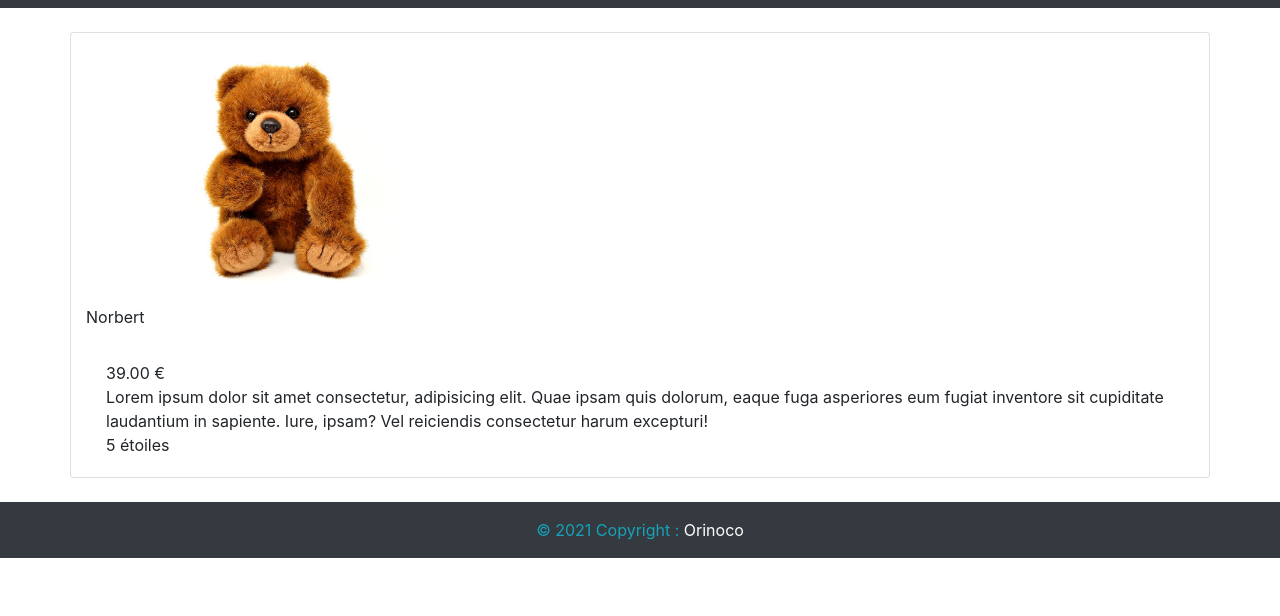
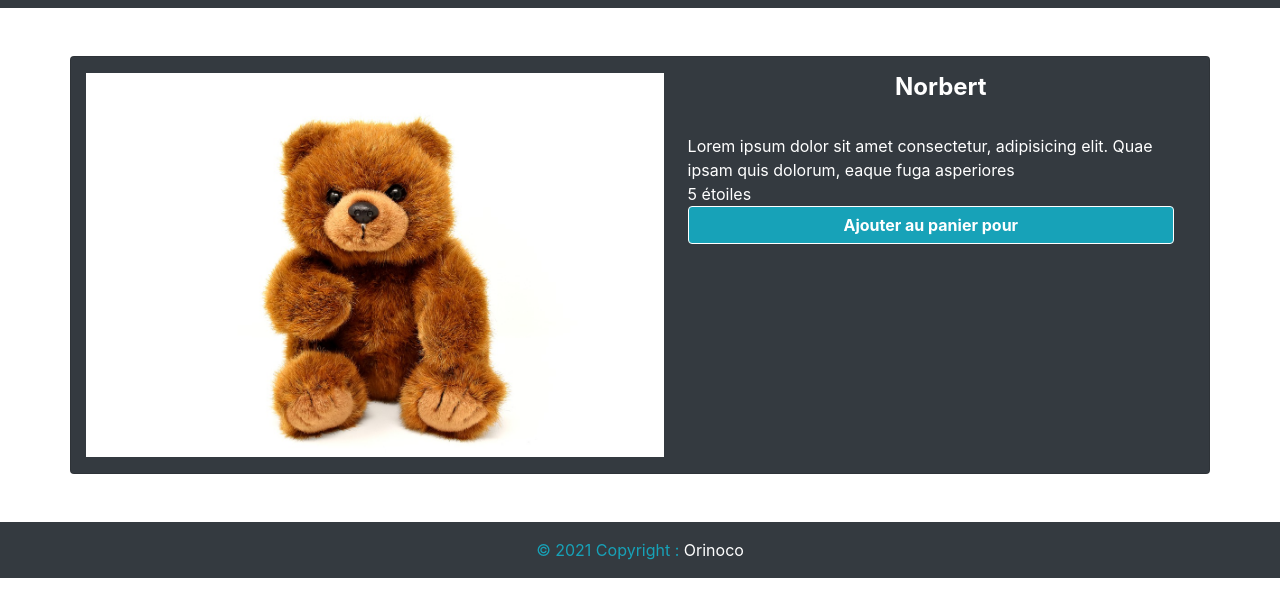
Before and after one commit to Flyern17/VacquetEric_5_29062021, a website: page frontend/html/produit.html in a window 1280 px wide. Shown: the part 54-670 px from the top of the page. Drawn offline with nearby package versions, Linux system fonts and the light colour scheme.

```diff
--- a/frontend/css/style.css
+++ b/frontend/css/style.css
@@ -1,4 +1,9 @@
-img {
+.size-16 {
     height: 16rem;
     object-fit: cover;
 }
+
+.size-32 {
+    height: 24rem;
+    object-fit: cover;
+}
--- a/frontend/html/produit.html
+++ b/frontend/html/produit.html
@@ -36,19 +36,21 @@
         </header>
 
         <section>
-            <div class="container my-4">
+            <div class="container my-5">
                 <div class="row">
-                    <div class="col-12 card">
+                    <div class="col-12 card bg-dark d-flex justify-content-center flex-row">
                         <figure>
-                            <img src="/images/teddy_1.jpg" alt="" class="card-img-left" id="">
+                            <img src="/images/teddy_1.jpg" alt="" class="card-img-left size-32 mt-3" id="">
                         </figure>
                         <figcaption>
-                            <div class="card-title" id="name__teddies">Norbert</div>
-                            <div class="card-body">
-                                <div class="prix" id="price__teddies">39.00 €</div>
-                                <div class="description" id="description__teddies">Lorem ipsum dolor sit amet consectetur, adipisicing elit. Quae ipsam quis dolorum, eaque fuga asperiores eum fugiat inventore sit cupiditate laudantium in sapiente. Iure, ipsam? Vel reiciendis consectetur harum excepturi!</div>
+                            <h1 class="card-title text-white ml-4 mt-3 h4 font-weight-bold text-center" id="name__teddies">Norbert</h1>
+                            <div class="card-body text-white ml-1">
+                                <div id="note__teddies"></div>
+                                <div id="evaluation__teddies"></div>
+                                <div class="description" id="description__teddies">Lorem ipsum dolor sit amet consectetur, adipisicing elit. Quae ipsam quis dolorum, eaque fuga asperiores</div>
                                 <div class="rate"> 5 étoiles</div>
                                 <div id="colors__teddies"></div>
+                                <button class="btn btn-info font-weight-bold text-center border border-white w-100">Ajouter au panier pour <span id="price__teddies"></span></button>
                             </div>
                         </figcaption>
                     </div>
--- a/frontend/js/index.js
+++ b/frontend/js/index.js
@@ -1,5 +1,5 @@
 // Main function
-;(async() => {
+(async() => {
     const teddies = await getTeddies()
     cleanPage(teddies)
 })()
```
Also changed, not shown: frontend/html/index.html (+1 -1 lines), frontend/js/produit.js (+10 -0 lines).
